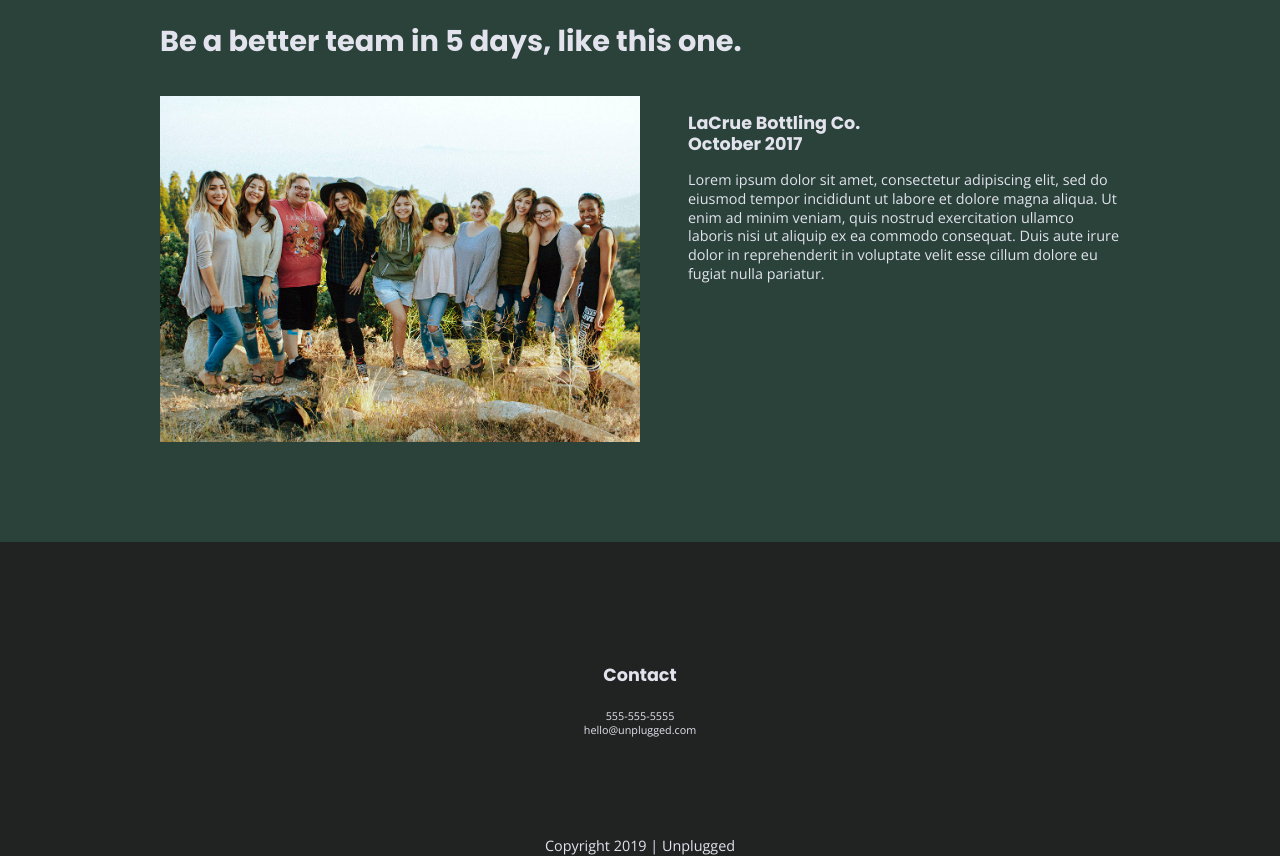
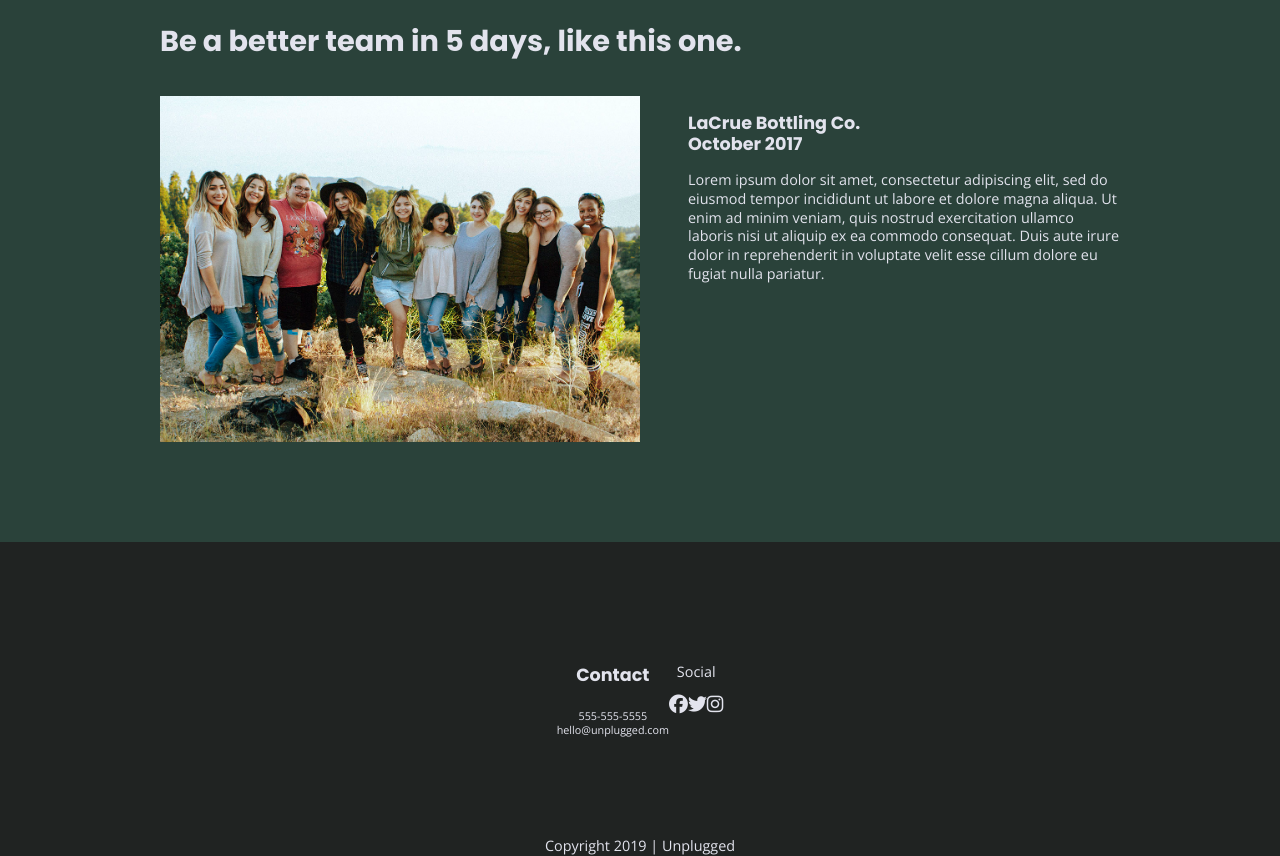
Before and after one commit to AlliCodes/boilerplate-project, a website built with Parcel: page index.html in a window 1280 px wide. Shown: the part 2678-3534 px from the top of the page. Built offline with nearby package versions, Linux system fonts and the light colour scheme.

Commit message:
added social media icons

```diff
--- a/css/main.css
+++ b/css/main.css
@@ -246,6 +246,10 @@
   justify-content: space-around;
   align-items: center;
   flex-flow: row wrap;
+  margin-top: .8em;
+}
+footer .social-icons p i {
+  font-size: 1.3125em;
 }
 
 footer .social-icons p{
--- a/index.html
+++ b/index.html
@@ -137,9 +137,19 @@
           </address>
         </div>
           <div class="social">
+            <p>Social</p>
               <div class="social-icons">
+                <p>
+                  <a href=""><i class="fab fa-facebook"></i></a>
+              </p>
                   <p><a href="https://www.facebook.com/yoursite" target="_blank"></a></p>
+                <p>
+                    <a href=""><i class="fab fa-twitter"></i></a>
+              </p>
                   <p><a href="https://www.twitter.com/yoursite" target="_blank"></a></p>
+               <p>
+                    <a href=""><i class="fab fa-instagram"></i></a>
+             </p>
                   <p><a href="https://www.instagram.com/yoursite" target="_blank"></a></p>
                   <!-- other social links here -->
               </div>
```
Also changed, not shown: about/index.html (+9 -0 lines), faq/index.html (+9 -0 lines).
